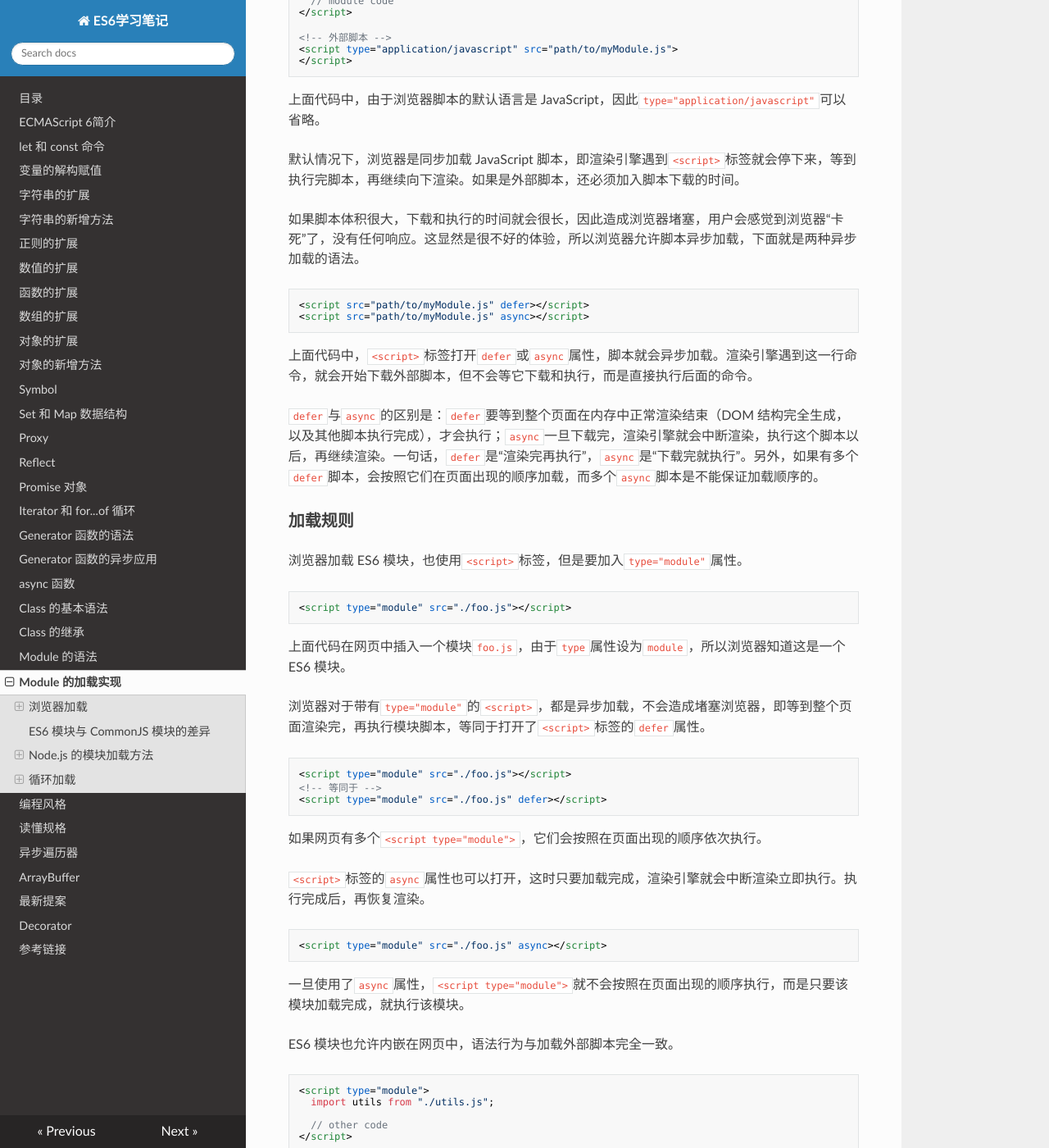
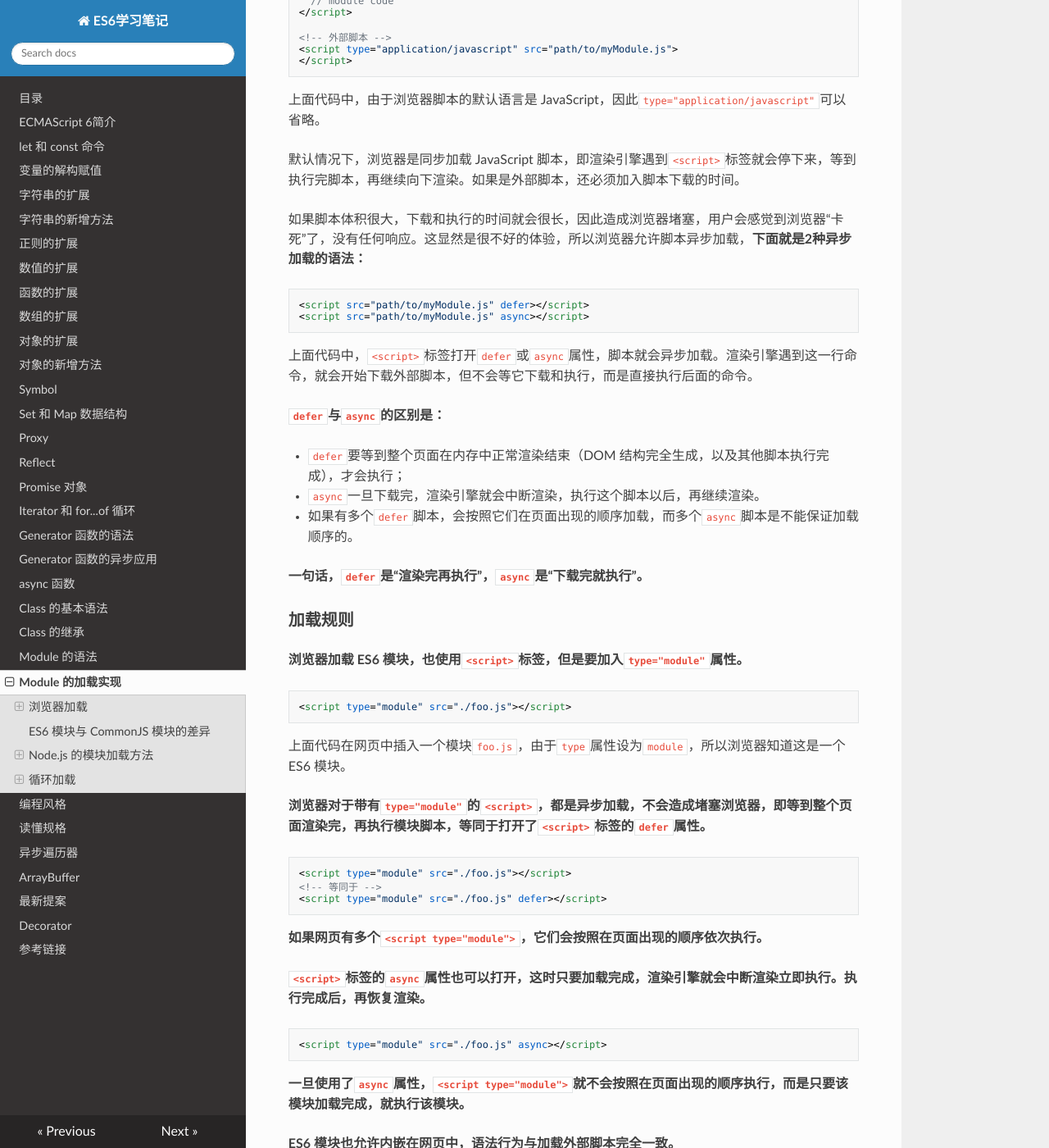
Before and after one commit to filefi/NotesOfES6, an MkDocs documentation site: the page built from docs/module-loader.md, in a window 1280 px wide and 1400 px high, scrolled down 451 px. Shown: the whole window at 82% size. Built offline with MkDocs 1.6.1, drawn with Linux system fonts in a browser that asks for light colours; nearby versions of some CDN libraries; some of the changed text lies outside the part shown.

````diff
--- a/docs/module-loader.md
+++ b/docs/module-loader.md
@@ -23,7 +23,7 @@ HTML 网页中，浏览器通过`<script>`标签加载 JavaScript 脚本。
 
 默认情况下，浏览器是同步加载 JavaScript 脚本，即渲染引擎遇到`<script>`标签就会停下来，等到执行完脚本，再继续向下渲染。如果是外部脚本，还必须加入脚本下载的时间。
 
-如果脚本体积很大，下载和执行的时间就会很长，因此造成浏览器堵塞，用户会感觉到浏览器“卡死”了，没有任何响应。这显然是很不好的体验，所以浏览器允许脚本异步加载，下面就是两种异步加载的语法。
+如果脚本体积很大，下载和执行的时间就会很长，因此造成浏览器堵塞，用户会感觉到浏览器“卡死”了，没有任何响应。这显然是很不好的体验，所以浏览器允许脚本异步加载，**下面就是2种异步加载的语法：**
 
 ```html
 <script src="path/to/myModule.js" defer></script>
@@ -32,11 +32,17 @@ HTML 网页中，浏览器通过`<script>`标签加载 JavaScript 脚本。
 
 上面代码中，`<script>`标签打开`defer`或`async`属性，脚本就会异步加载。渲染引擎遇到这一行命令，就会开始下载外部脚本，但不会等它下载和执行，而是直接执行后面的命令。
 
-`defer`与`async`的区别是：`defer`要等到整个页面在内存中正常渲染结束（DOM 结构完全生成，以及其他脚本执行完成），才会执行；`async`一旦下载完，渲染引擎就会中断渲染，执行这个脚本以后，再继续渲染。一句话，`defer`是“渲染完再执行”，`async`是“下载完就执行”。另外，如果有多个`defer`脚本，会按照它们在页面出现的顺序加载，而多个`async`脚本是不能保证加载顺序的。
+**`defer`与`async`的区别是：**
+
+- `defer`要等到整个页面在内存中正常渲染结束（DOM 结构完全生成，以及其他脚本执行完成），才会执行；
+- `async`一旦下载完，渲染引擎就会中断渲染，执行这个脚本以后，再继续渲染。
+- 如果有多个`defer`脚本，会按照它们在页面出现的顺序加载，而多个`async`脚本是不能保证加载顺序的。
+
+**一句话，`defer`是“渲染完再执行”，`async`是“下载完就执行”。**
 
 ### 加载规则
 
-浏览器加载 ES6 模块，也使用`<script>`标签，但是要加入`type="module"`属性。
+**浏览器加载 ES6 模块，也使用`<script>`标签，但是要加入`type="module"`属性。**
 
 ```html
 <script type="module" src="./foo.js"></script>
@@ -44,7 +50,7 @@ HTML 网页中，浏览器通过`<script>`标签加载 JavaScript 脚本。
 
 上面代码在网页中插入一个模块`foo.js`，由于`type`属性设为`module`，所以浏览器知道这是一个 ES6 模块。
 
-浏览器对于带有`type="module"`的`<script>`，都是异步加载，不会造成堵塞浏览器，即等到整个页面渲染完，再执行模块脚本，等同于打开了`<script>`标签的`defer`属性。
+**浏览器对于带有`type="module"`的`<script>`，都是异步加载，不会造成堵塞浏览器，即等到整个页面渲染完，再执行模块脚本，等同于打开了`<script>`标签的`defer`属性。**
 
 ```html
 <script type="module" src="./foo.js"></script>
@@ -52,17 +58,17 @@ HTML 网页中，浏览器通过`<script>`标签加载 JavaScript 脚本。
 <script type="module" src="./foo.js" defer></script>
 ```
 
-如果网页有多个`<script type="module">`，它们会按照在页面出现的顺序依次执行。
+**如果网页有多个`<script type="module">`，它们会按照在页面出现的顺序依次执行。**
 
-`<script>`标签的`async`属性也可以打开，这时只要加载完成，渲染引擎就会中断渲染立即执行。执行完成后，再恢复渲染。
+**`<script>`标签的`async`属性也可以打开，这时只要加载完成，渲染引擎就会中断渲染立即执行。执行完成后，再恢复渲染。**
 
 ```html
 <script type="module" src="./foo.js" async></script>
 ```
 
-一旦使用了`async`属性，`<script type="module">`就不会按照在页面出现的顺序执行，而是只要该模块加载完成，就执行该模块。
+**一旦使用了`async`属性，`<script type="module">`就不会按照在页面出现的顺序执行，而是只要该模块加载完成，就执行该模块。**
 
-ES6 模块也允许内嵌在网页中，语法行为与加载外部脚本完全一致。
+**ES6 模块也允许内嵌在网页中，语法行为与加载外部脚本完全一致。**
 
 ```html
 <script type="module">
@@ -81,15 +87,15 @@ ES6 模块也允许内嵌在网页中，语法行为与加载外部脚本完全
 </script>
 ```
 
-对于外部的模块脚本（上例是`foo.js`），有几点需要注意。
+**对于外部的模块脚本（上例是`foo.js`），有几点需要注意：**
 
-- 代码是在模块作用域之中运行，而不是在全局作用域运行。模块内部的顶层变量，外部不可见。
-- 模块脚本自动采用严格模式，不管有没有声明`use strict`。
-- 模块之中，可以使用`import`命令加载其他模块（`.js`后缀不可省略，需要提供绝对 URL 或相对 URL），也可以使用`export`命令输出对外接口。
-- 模块之中，顶层的`this`关键字返回`undefined`，而不是指向`window`。也就是说，在模块顶层使用`this`关键字，是无意义的。
-- 同一个模块如果加载多次，将只执行一次。
+- **代码是在模块作用域之中运行，而不是在全局作用域运行。模块内部的顶层变量，外部不可见。**
+- **模块脚本自动采用严格模式，不管有没有声明`use strict`。**
+- **模块之中，可以使用`import`命令加载其他模块（`.js`后缀不可省略，需要提供绝对 URL 或相对 URL），也可以使用`export`命令输出对外接口。**
+- **模块之中，顶层的`this`关键字返回`undefined`，而不是指向`window`。也就是说，在模块顶层使用`this`关键字，是无意义的。**
+- **同一个模块如果加载多次，将只执行一次。**
 
-下面是一个示例模块。
+**下面是一个示例模块：**
 
 ```javascript
 import utils from 'https://example.com/js/utils.js';
@@ -100,7 +106,7 @@ console.log(x === window.x); //false
 console.log(this === undefined); // true
 ```
 
-利用顶层的`this`等于`undefined`这个语法点，可以侦测当前代码是否在 ES6 模块之中。
+利用顶层的`this`等于`undefined`这个语法点，可以侦测当前代码是否在 ES6 模块之中：
 
 ```javascript
 const isNotModuleScript = this !== undefined;
@@ -215,7 +215,7 @@ baz
 
 上面代码表明，ES6 模块不会缓存运行结果，而是动态地去被加载的模块取值，并且变量总是绑定其所在的模块。
 
-由于 ES6 输入的模块变量，只是一个“符号连接”，所以这个变量是只读的，对它进行重新赋值会报错。
+**由于 ES6 输入的模块变量，只是一个“符号连接”，所以这个变量是只读的，对它进行重新赋值会报错。**
 
 ```javascript
 // lib.js
@@ -228,7 +228,7 @@ obj.prop = 123; // OK
 obj = {}; // TypeError
 ```
 
-上面代码中，`main.js`从`lib.js`输入变量`obj`，可以对`obj`添加属性，但是重新赋值就会报错。因为变量`obj`指向的地址是只读的，不能重新赋值，这就好比`main.js`创造了一个名为`obj`的`const`变量。
+**上面代码中，`main.js`从`lib.js`输入变量`obj`，可以对`obj`添加属性，但是重新赋值就会报错。因为变量`obj`指向的地址是只读的，不能重新赋值，这就好比`main.js`创造了一个名为`obj`的`const`变量。**
 
 最后，`export`通过接口，输出的是同一个值。不同的脚本加载这个接口，得到的都是同样的实例。
 
````
Also changed, not shown: other parts of docs/module-loader.md (+4 -10 lines).
